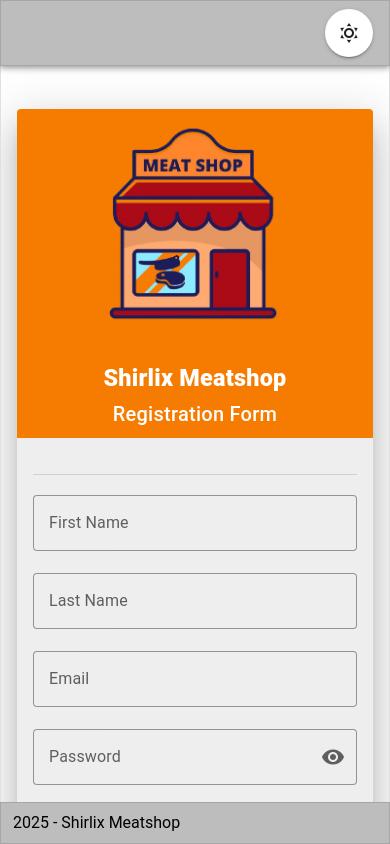
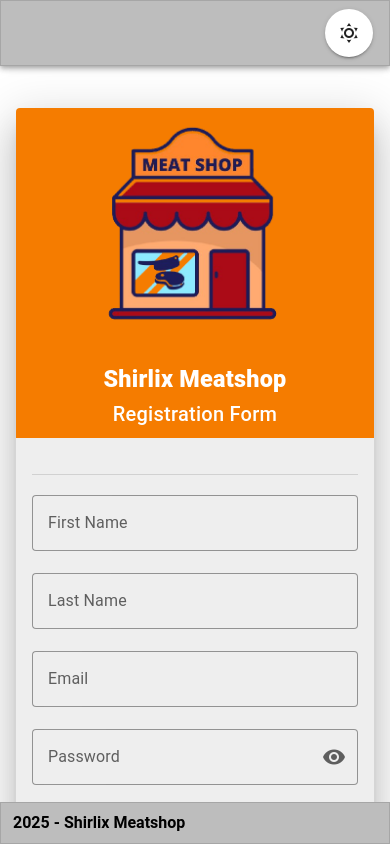
Before and after one commit to earante/shirlix, a Vue app: page /#/register in a window 390 px wide. Shown: the top 844 px of the page. Built offline with nearby package versions, Linux system fonts and the light colour scheme.

Commit message:
fixed: removing border rounded on v-responsive

```diff
--- a/src/components/layout/AppLayout.vue
+++ b/src/components/layout/AppLayout.vue
@@ -9,7 +9,7 @@ function onClick() {
 </script>
 
 <template>
-  <v-responsive class="border rounded">
+  <v-responsive>
     <v-app :theme="theme">
       <v-app-bar
         :color="theme === 'light' ? 'grey-lighten-1' : 'grey-darken-3'"
@@ -34,7 +34,7 @@ function onClick() {
 
       <v-footer
         :color="theme === 'light' ? 'grey-lighten-1' : 'grey-darken-3'"
-        class="px-3"
+        class="px-3 font-weight-bold"
         border
         app
         >2025 - Shirlix Meatshop</v-footer
```
